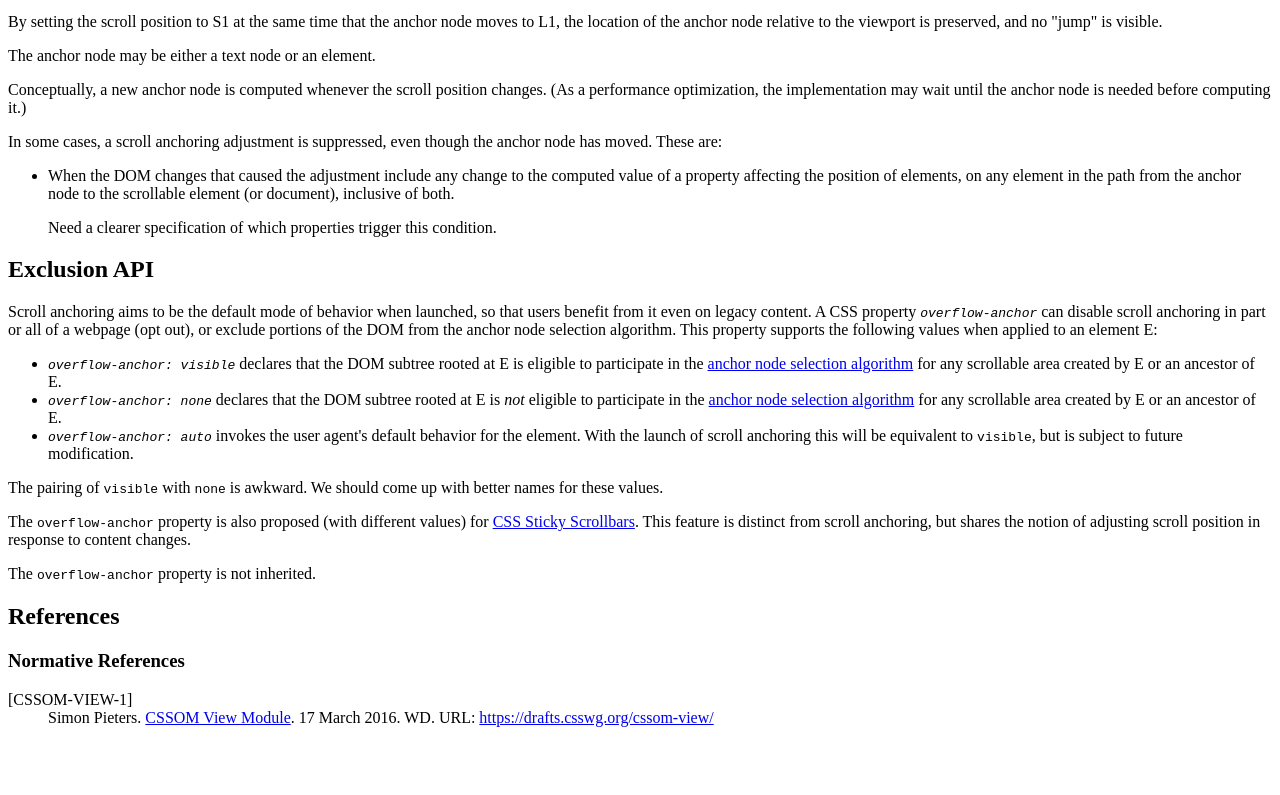
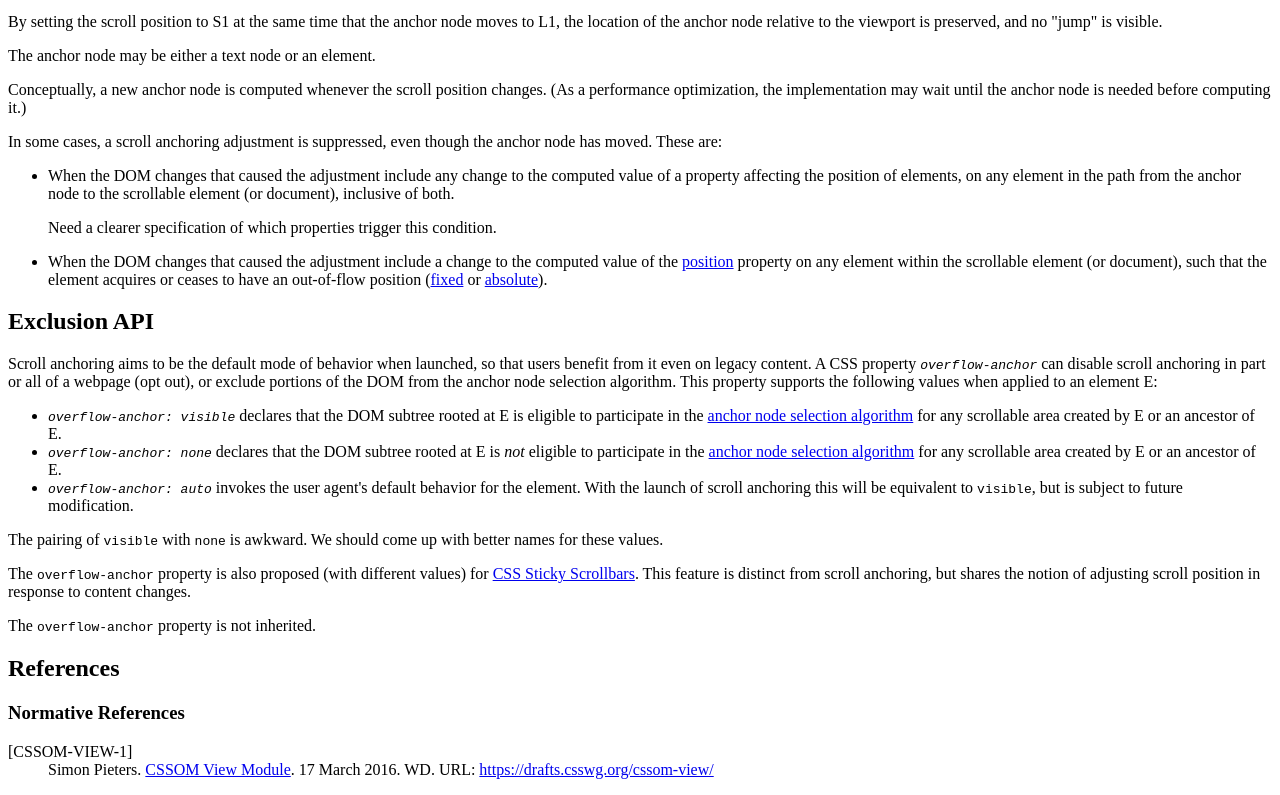
Before and after one commit to WICG/interventions, a plain HTML site: page scroll-anchoring/spec.html in a window 1280 px wide. Shown: the part 1053-1848 px from the top of the page. Before the commit the page ends 1796 px from the top, so only its background shows below. Drawn offline with Linux system fonts and the light colour scheme.

Commit message:
Update explainer and spec for flow change suppression.

```diff
--- a/scroll-anchoring/spec.html
+++ b/scroll-anchoring/spec.html
@@ -196,6 +196,15 @@
                 Need a clearer specification of which properties trigger this condition.
               </p>
             </li>
+            <li>
+              When the DOM changes that caused the adjustment include a change to the
+              computed value of the
+              <a href="https://drafts.csswg.org/css-position-3/#propdef-position">position</a>
+              property on any element within the scrollable element (or document), such that
+              the element acquires or ceases to have an out-of-flow position
+              (<a href="https://drafts.csswg.org/css-position-3/#fixed-pos">fixed</a> or
+              <a href="https://drafts.csswg.org/css-position-3/#abs-pos">absolute</a>).
+            </li>
           </ul>
         </div>
       </section>
```
Also changed, not shown: 1 other file.
